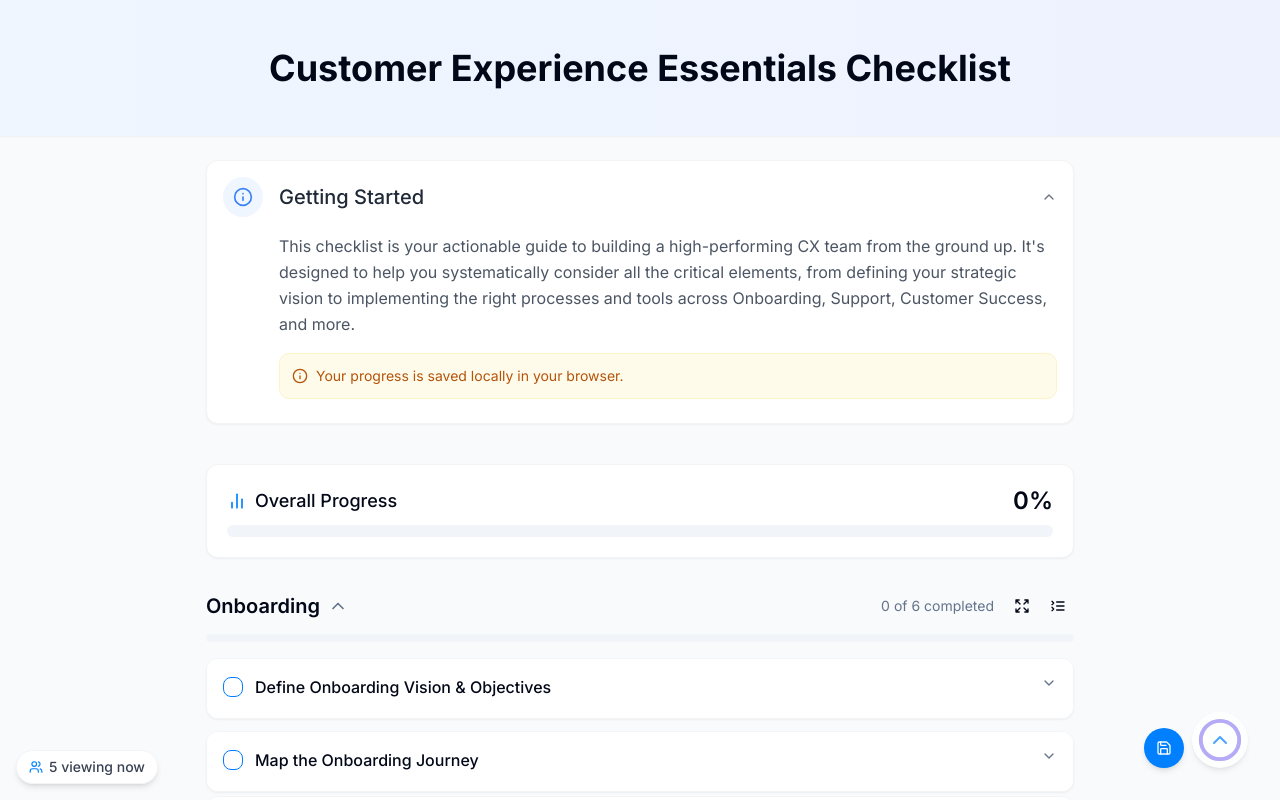
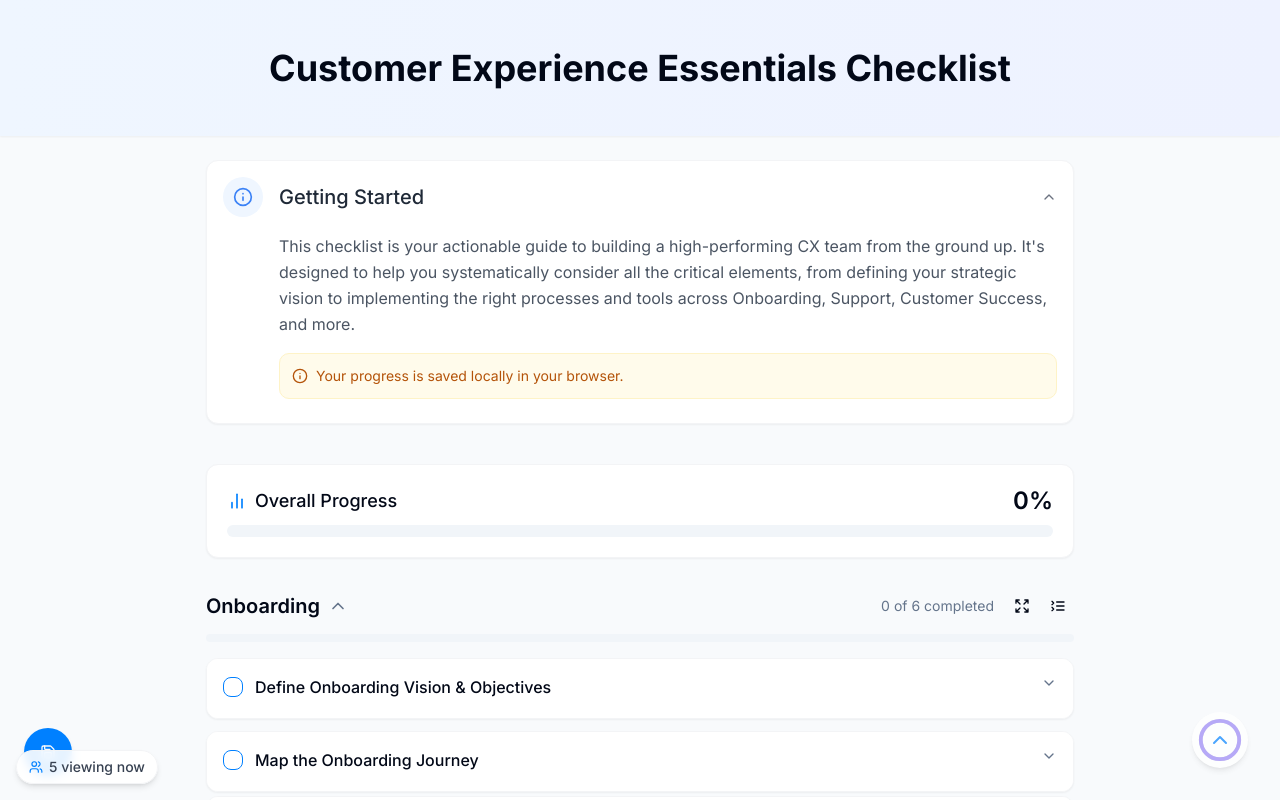
Before and after one commit to nexionly/cx-checklist, a React (Vite) app: page / in a window 1280 px wide. Shown: the top 800 px of the page. Built offline with nearby package versions, Linux system fonts and the light colour scheme.

Commit message:
Refactor save button integration
This commit refactors the integration of the save button to implement a cleaner approach.

```diff
--- a/src/components/SaveOptions.tsx
+++ b/src/components/SaveOptions.tsx
@@ -2,7 +2,7 @@
 import React, { useState } from 'react';
 import { Button } from '@/components/ui/button';
 import { Checklist } from '@/lib/checklistData';
-import { Save } from 'lucide-react';
+import { Save, Check } from 'lucide-react';
 import { useToast } from '@/hooks/use-toast';
 import { Tooltip, TooltipContent, TooltipProvider, TooltipTrigger } from '@/components/ui/tooltip';
 
@@ -14,43 +14,55 @@ interface SaveOptionsProps {
 const SaveOptions: React.FC<SaveOptionsProps> = ({ checklist, onSave }) => {
   const { toast } = useToast();
   const [saveLoading, setSaveLoading] = useState(false);
+  const [saveSuccess, setSaveSuccess] = useState(false);
 
   const handleSave = () => {
+    if (saveLoading) return;
+
     setSaveLoading(true);
 
     // Simulate saving process
     setTimeout(() => {
       onSave();
       setSaveLoading(false);
+      setSaveSuccess(true);
 
       toast({
         title: "Progress saved",
         description: "Your checklist progress has been saved successfully.",
         duration: 3000,
       });
+
+      // Reset success state after animation
+      setTimeout(() => {
+        setSaveSuccess(false);
+      }, 1500);
     }, 600);
   };
 
   return (
-    <div className="fixed bottom-8 right-24 z-10">
+    <div className="fixed bottom-6 left-6 z-10">
       <TooltipProvider>
         <Tooltip>
           <TooltipTrigger asChild>
             <Button
-              variant="default"
+              variant={saveSuccess ? "secondary" : "default"}
               onClick={handleSave}
               disabled={saveLoading}
-              className="h-10 w-10 rounded-full flex items-center justify-center shadow-md hover:shadow-lg p-0"
+              size="icon"
+              className={`h-12 w-12 rounded-full shadow-md hover:shadow-lg transition-all duration-300 ${saveSuccess ? 'bg-green-500 hover:bg-green-600' : ''}`}
               aria-label="Save progress"
             >
               {saveLoading ? (
-                <span className="animate-pulse h-6 w-6 rounded-full bg-white"></span>
+                <span className="animate-pulse h-6 w-6 rounded-full bg-white/80"></span>
+              ) : saveSuccess ? (
+                <Check className="h-5 w-5 text-white" />
               ) : (
                 <Save className="h-5 w-5" />
               )}
             </Button>
           </TooltipTrigger>
-          <TooltipContent side="top">
+          <TooltipContent side="right">
             <p>Save Progress</p>
           </TooltipContent>
         </Tooltip>
```
